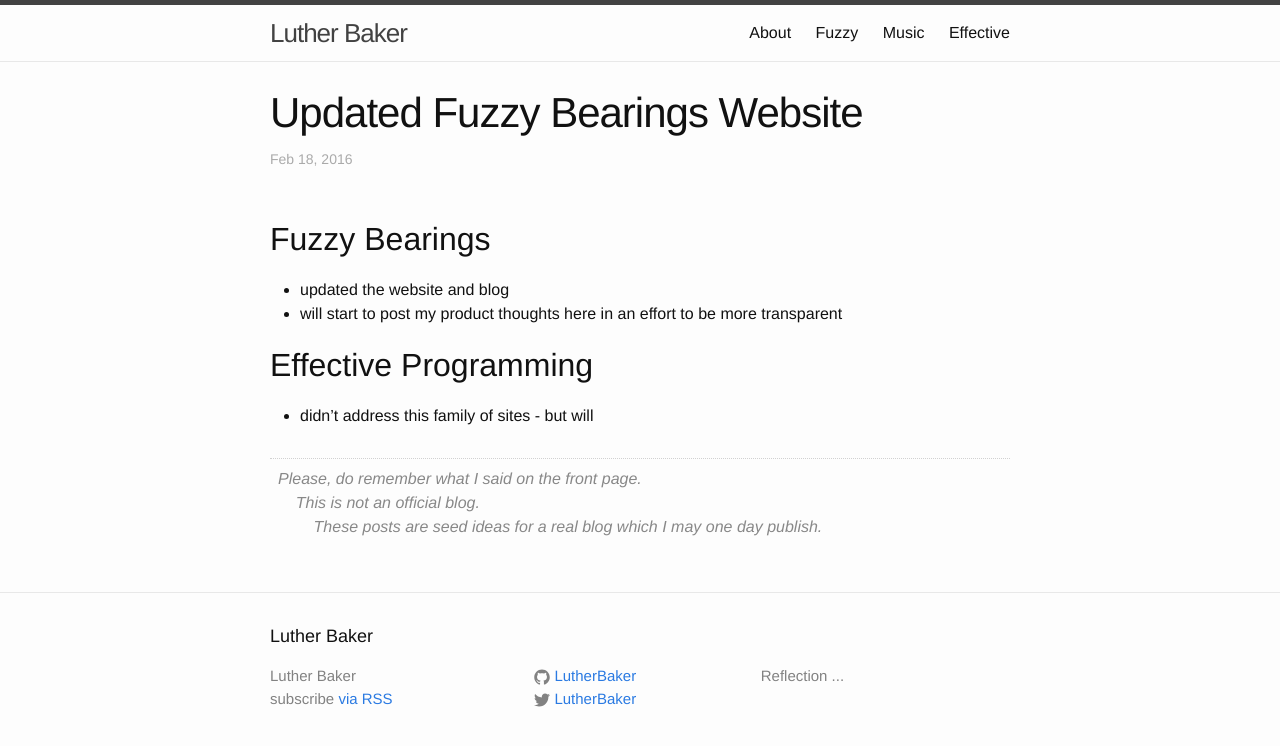
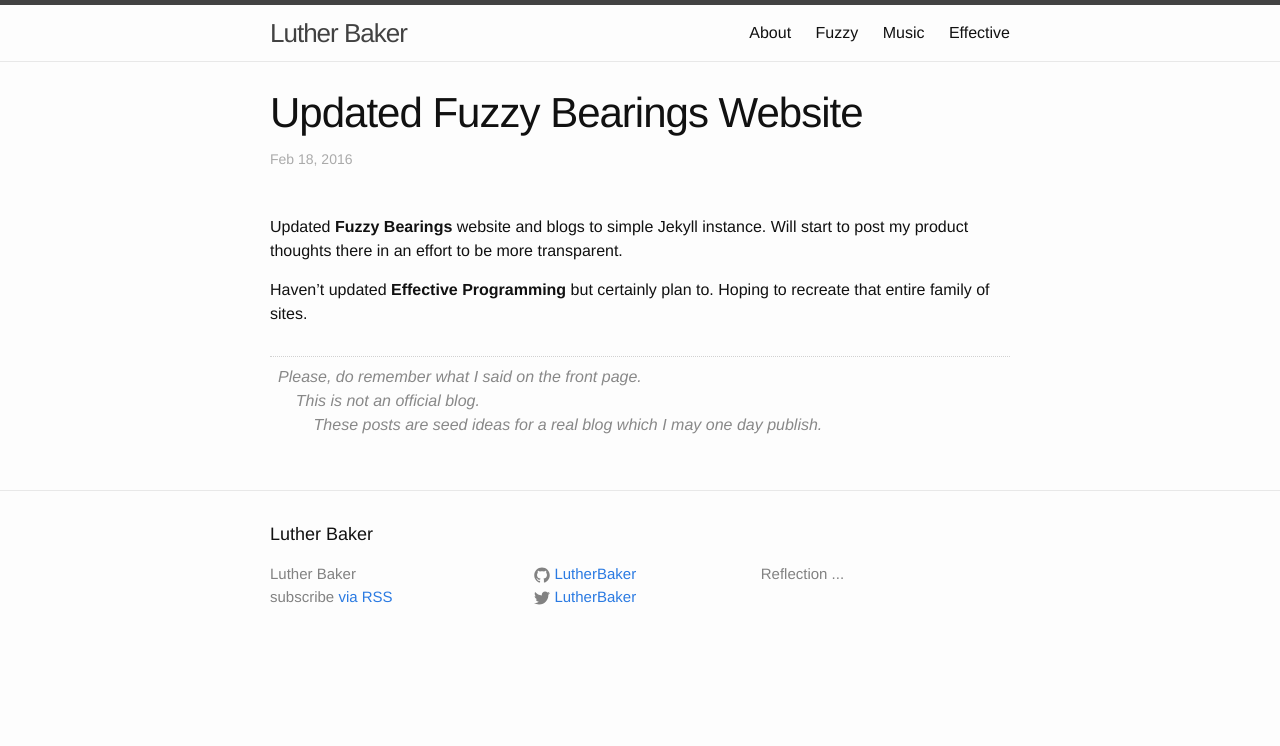
Before and after one commit to LutherBaker-Websites/com.lutherbaker.notes, a Jekyll site: the page built from fuzzy/_posts/2016-02-18-fuzzy-bearings.md, in a window 1280 px wide. Shown: the top 746 px of the page. Built offline with Jekyll 4.4.1, drawn with Linux system fonts in a browser that asks for light colours.

Commit message:
Removed h2s

```diff
--- a/fuzzy/_posts/2016-02-18-fuzzy-bearings.md
+++ b/fuzzy/_posts/2016-02-18-fuzzy-bearings.md
@@ -3,11 +3,6 @@ layout: post
 title: Updated Fuzzy Bearings Website
 ---
 
-## Fuzzy Bearings
+Updated **Fuzzy Bearings** website and blogs to simple Jekyll instance. Will start to post my product thoughts there in an effort to be more transparent.
 
-- updated the website and blog
-- will start to post my product thoughts here in an effort to be more transparent
-
-## Effective Programming
-
-- didn't address this family of sites - but will
+Haven't updated **Effective Programming** but certainly plan to. Hoping to recreate that entire family of sites.
```
